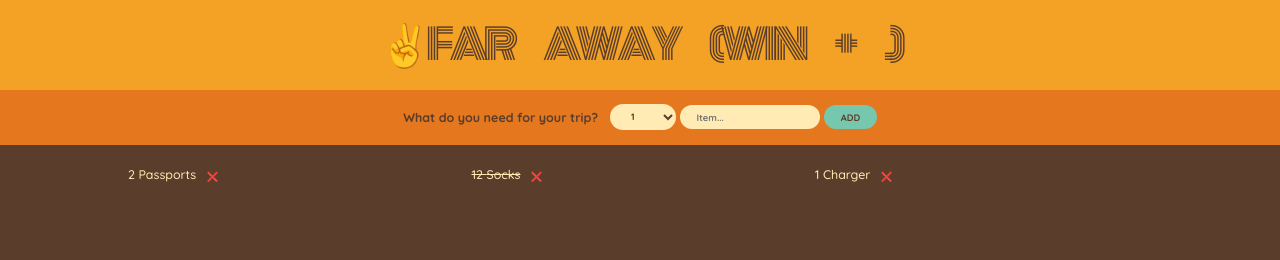
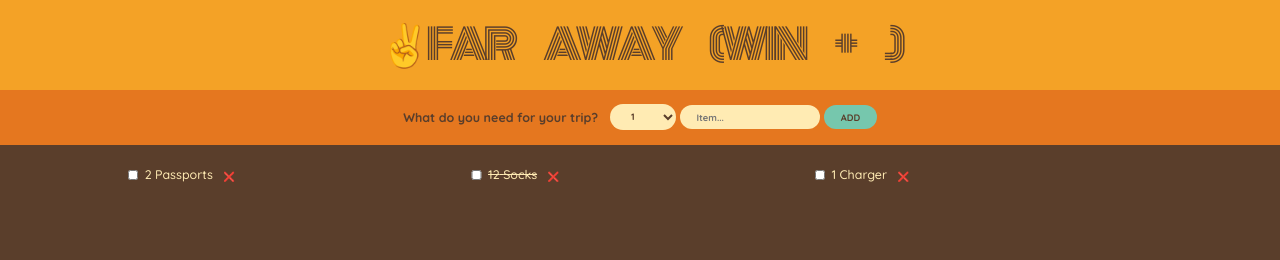
Before and after one commit to nabila99139/travel-list-react, a React (Create React App) app: page / in a window 1280 px wide. Shown: the top 260 px of the page. Built offline with nearby package versions, Linux system fonts and the light colour scheme.

Commit message:
checking update

```diff
--- a/src/App.js
+++ b/src/App.js
@@ -1,4 +1,7 @@
 import { useState } from "react";
+
+// filter buat nyutik
+// map buat foreach alias ngulangin atau ngemapping gitu loh
 
 const initialItems = [
   { id: 1, description: "Passports", quantity: 2, packed: false },
@@ -19,11 +22,20 @@ export default function App() {
     setItems((items) => items.filter((item) => item.id !== id));
   }
 
+  function handleToggleItem(id) {
+    console.log(id);
+    setItems((items) =>
+      items.map((item) =>
+        item.id === id ? { ...item, packed: !item.packed } : item,
+      ),
+    );
+  }
+
   return (
     <div className="app">
       <Logo />
       <Form onAddItems={handleAddItems} />
-      <PackingList onDeleteItems={handleDeleteItems} items={items} />
+      <PackingList onDeleteItems={handleDeleteItems} onToggleItems={handleToggleItem} items={items} />
       <Stats />
     </div>
   );
@@ -82,12 +94,12 @@ function Form({ onAddItems }) {
   );
 }
 
-function PackingList({ items, onDeleteItems }) {
+function PackingList({ items, onDeleteItems, onToggleItems }) {
   return (
     <div className="list">
       <ul>
         {items.map((item) => (
-          <Item  jenisItem={item} key={item.id} onDeleteItems={onDeleteItems} />
+          <Item jenisItem={item} key={item.id} onDeleteItems={onDeleteItems} onToggleItems={onToggleItems} />
         ))}
       </ul>
     </div>
@@ -102,9 +114,10 @@ function Stats() {
   );
 }
 
-function Item({ jenisItem, onDeleteItems }) {
+function Item({ jenisItem, onDeleteItems, onToggleItems }) {
   return (
     <li>
+      <input type="checkbox" value={jenisItem.packed} onChange={() => onToggleItems(jenisItem.id)} />
       <span style={jenisItem.packed ? { textDecoration: "line-through" } : {}}>
         {jenisItem.quantity} {jenisItem.description}
       </span>
```
